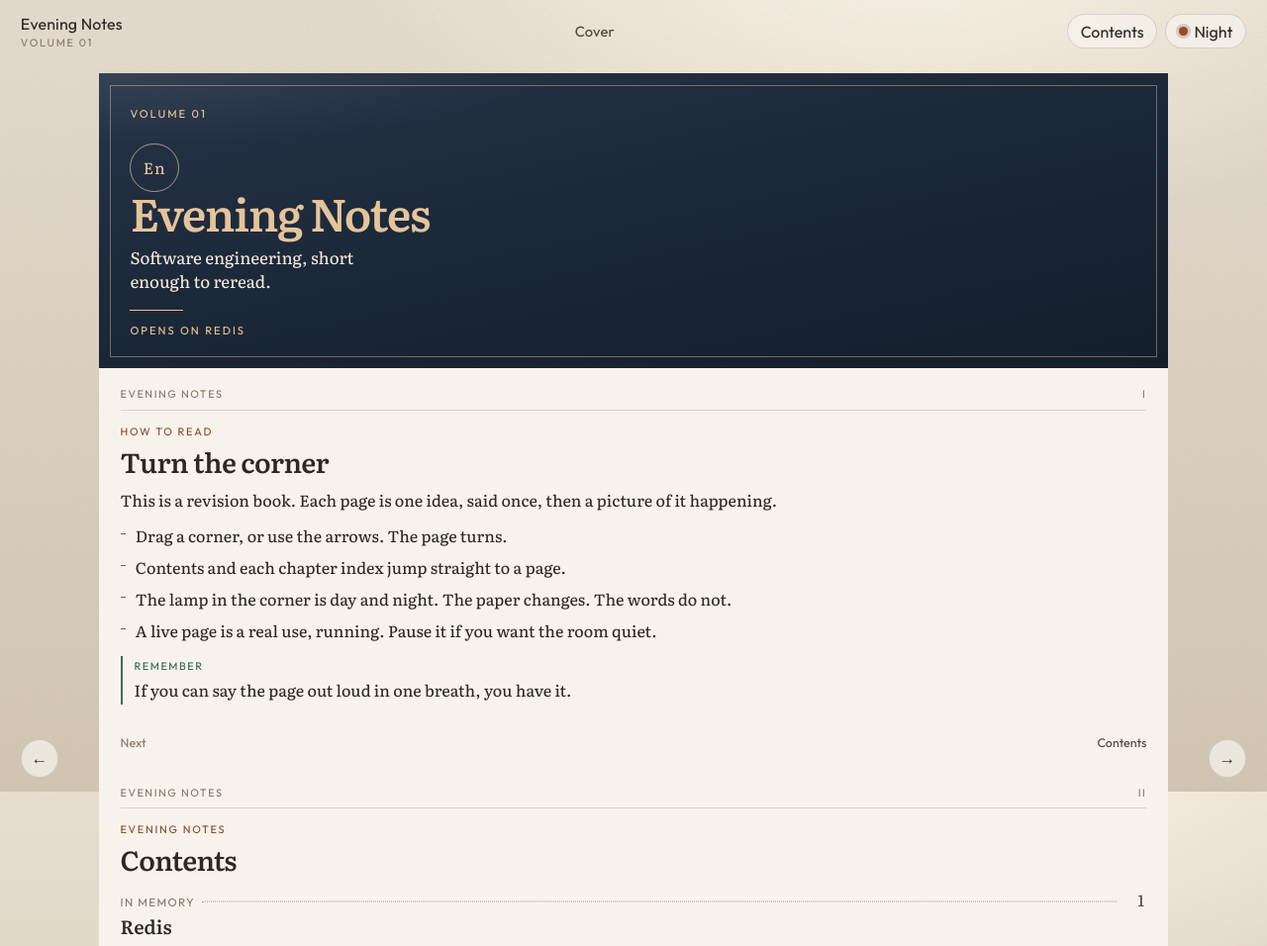
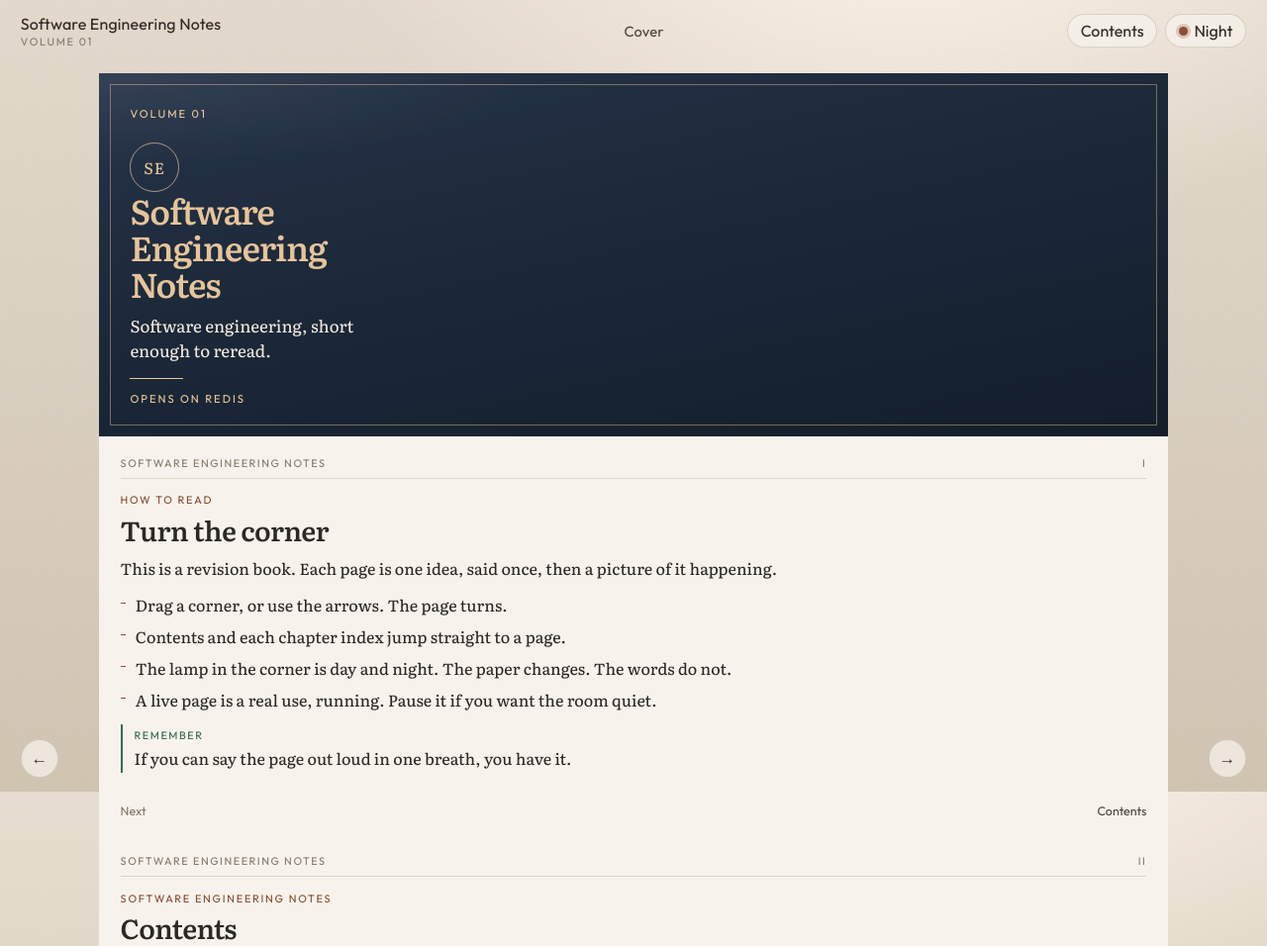
Before and after one commit to mohammed-anas/Backend-Engineering-Notes, a website built with Vite: page index.html in a window 1280 px wide. Shown: the top 956 px of the page at 99% size. Built offline with nearby package versions, Linux system fonts and the light colour scheme; what page-flip would draw is missing.

Commit message:
Name the book Software Engineering Notes and prepare GitHub Pages.
Co-authored-by: Cursor <cursoragent@cursor.com>

```diff
--- a/content/book.js
+++ b/content/book.js
@@ -1,6 +1,6 @@
 /** Book-wide pages. Topics live in content/topics and are registered next door. */
 const book = {
-  title: "Evening Notes",
+  title: "Software Engineering Notes",
   subtitle: "Software engineering, short enough to reread.",
   volume: "Volume 01",
   front: [
--- a/index.html
+++ b/index.html
@@ -3,7 +3,7 @@
   <head>
     <meta charset="UTF-8" />
     <meta name="viewport" content="width=device-width, initial-scale=1" />
-    <title>Evening Notes</title>
+    <title>Software Engineering Notes</title>
     <meta
       name="description"
       content="A short, readable book of software engineering. First chapter: Redis as a leaderboard."
@@ -18,7 +18,7 @@
     />
     <script>
       try {
-        var saved = localStorage.getItem("evening-notes-theme");
+        var saved = localStorage.getItem("se-notes-theme");
         var theme =
           saved ||
           (matchMedia("(prefers-color-scheme: dark)").matches ? "night" : "day");
@@ -30,7 +30,7 @@
   <body>
     <div class="stage">
       <header class="chrome">
-        <p class="brand">Evening Notes <span>Volume 01</span></p>
+        <p class="brand">Software Engineering Notes <span>Volume 01</span></p>
         <p id="page-label" class="page-label" aria-live="polite">Cover</p>
         <div class="chrome-actions">
           <button type="button" id="contents">Contents</button>
@@ -41,7 +41,7 @@
         </div>
       </header>
       <div class="book-wrap">
-        <div id="book" aria-label="Evening Notes"></div>
+        <div id="book" aria-label="Software Engineering Notes"></div>
       </div>
       <nav class="pager" aria-label="Turn the page">
         <button type="button" id="prev" aria-label="Previous page">
--- a/src/main.js
+++ b/src/main.js
@@ -5,7 +5,7 @@ import { compose } from "./compose.js";
 import { mountLeaderboards } from "./leaderboard.js";
 import { renderBook } from "./render.js";
 
-const THEME_KEY = "evening-notes-theme";
+const THEME_KEY = "se-notes-theme";
 const model = compose(book, topics);
 const pages = model.pages;
 
--- a/src/render.js
+++ b/src/render.js
@@ -16,7 +16,7 @@ const layouts = {
     return `<div class="cover">
       <div class="cover-frame">
         <p class="cover-series">${escapeHtml(book.volume)}</p>
-        <p class="cover-mark" aria-hidden="true">En</p>
+        <p class="cover-mark" aria-hidden="true">SE</p>
         <h1>${escapeHtml(book.title)}</h1>
         <p class="cover-sub">${escapeHtml(book.subtitle)}</p>
         <div class="cover-rule" aria-hidden="true"></div>
@@ -29,8 +29,8 @@ const layouts = {
       <div class="cover-frame">
         <p class="cover-series">${escapeHtml(book.volume)}</p>
         <p class="back-kicker">End</p>
-        <h2>The board is a sorted set.</h2>
-        <p class="back-copy">Redis, used as a leaderboard. Top ten, your rank, and a point added without losing the one that landed a moment earlier.</p>
+        <h2>${escapeHtml(book.title)}</h2>
+        <p class="back-copy">The board is a sorted set. Redis, used as a leaderboard. Top ten, your rank, and a point added without losing the one that landed a moment earlier.</p>
         <p class="back-copy">The next topic is a file in <span class="path">content/topics</span>.</p>
       </div>
     </div>`;
--- a/src/styles.css
+++ b/src/styles.css
@@ -127,8 +127,10 @@ button {
 
 .brand {
   margin: 0;
+  max-width: 16rem;
   font-weight: 520;
   letter-spacing: 0.01em;
+  line-height: 1.25;
 }
 
 .brand span,
@@ -906,8 +908,9 @@ html[data-theme="night"] .lamp {
 }
 
 .cover h1 {
-  font-size: 2.85rem;
-  line-height: 0.92;
+  max-width: 7.4em;
+  font-size: 2.15rem;
+  line-height: 1.08;
 }
 
 .cover-sub,
@@ -936,7 +939,8 @@ html[data-theme="night"] .lamp {
 
 .cover-back h2 {
   margin-top: auto;
-  font-size: 2rem;
+  max-width: 9em;
+  font-size: 1.7rem;
   line-height: 1.15;
 }
 
--- a/vite.config.js
+++ b/vite.config.js
@@ -1,6 +1,8 @@
 import { defineConfig } from "vite";
 
 export default defineConfig({
+  // Relative assets so the built site works on GitHub Pages project URLs.
+  base: "./",
   server: {
     port: 5173,
     strictPort: false,
```
Also changed, not shown: .github/workflows/pages.yml (added), README.md.
